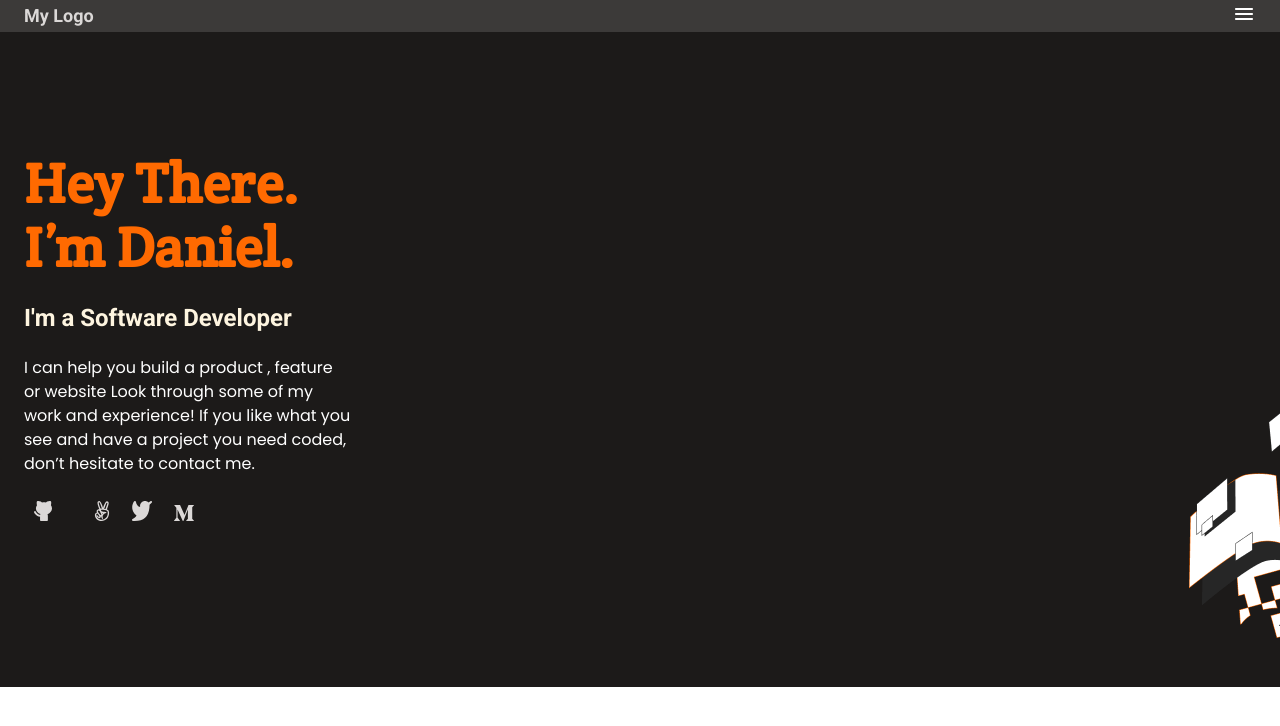
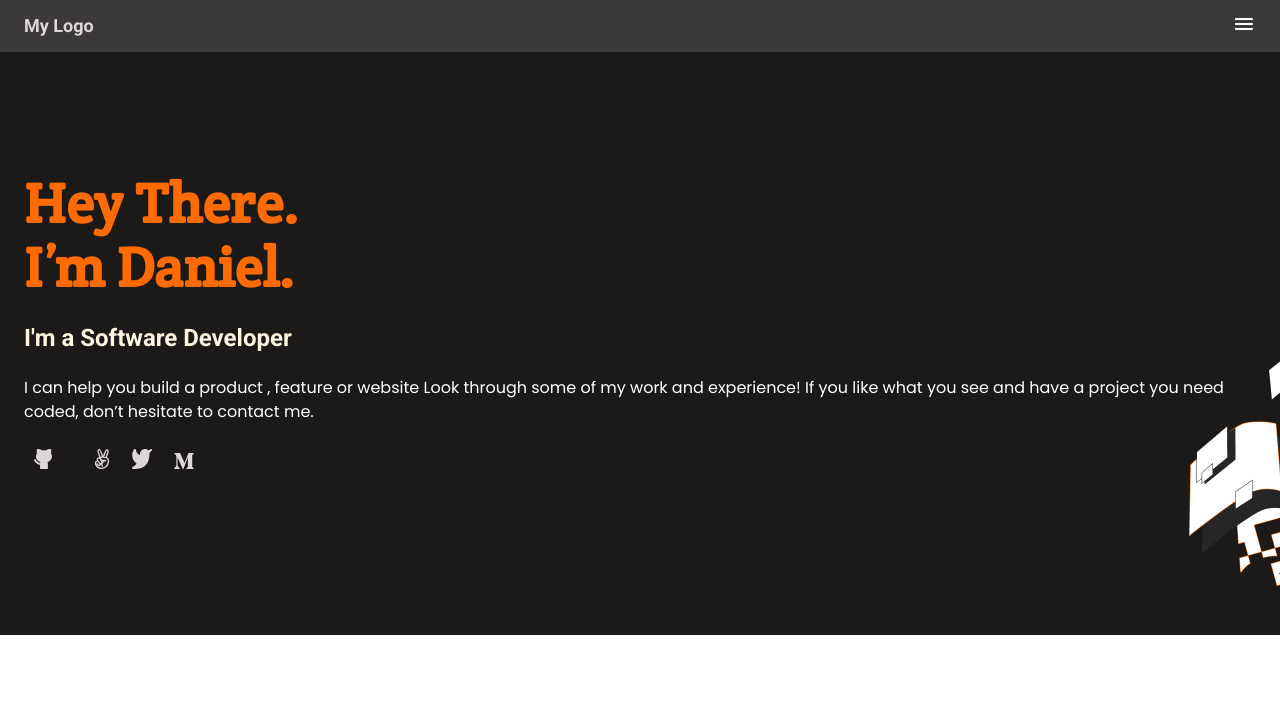
Before and after one commit to DanielTagua/microverse-project-porfolio-1, a website: page index.html in a window 1280 px wide. Drawn offline with Linux system fonts and the light colour scheme.

Commit message:
Fix erros required-2

```diff
--- a/style.css
+++ b/style.css
@@ -23,7 +23,7 @@
   display: flex;
   justify-content: space-between;
   align-items: center;
-  padding: 2px 24px 2px 12px;
+  padding: 12px 24px 12px 12px;
 }
 
 .header .logo {
@@ -53,7 +53,6 @@
 
 .hero .greeting {
   position: relative;
-  width: 300px;
   font-family: 'Crete Round', serif;
   color: var(--color-primary-text-1, #ff6b00);
   font-size: 56px;
@@ -69,7 +68,6 @@
   display: flex;
   align-items: center;
   flex-grow: 0;
-  width: 327px;
   font-family: 'Roboto', sans-serif;
   color: var(--color-supporting-text-4);
   font-size: 24px;
@@ -84,7 +82,6 @@
 }
 
 .hero .paragraph {
-  width: 327px;
   font-family: 'Poppins', sans-serif;
   font-size: 16px;
   font-weight: 400;
```
